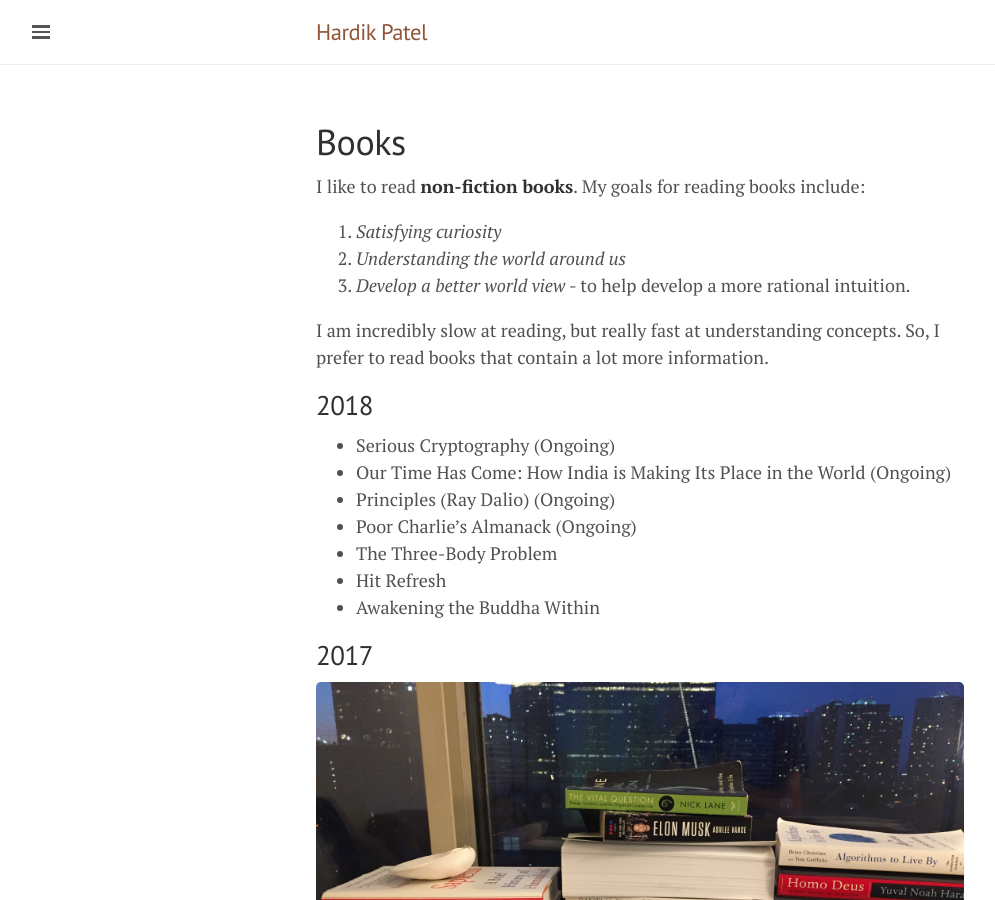
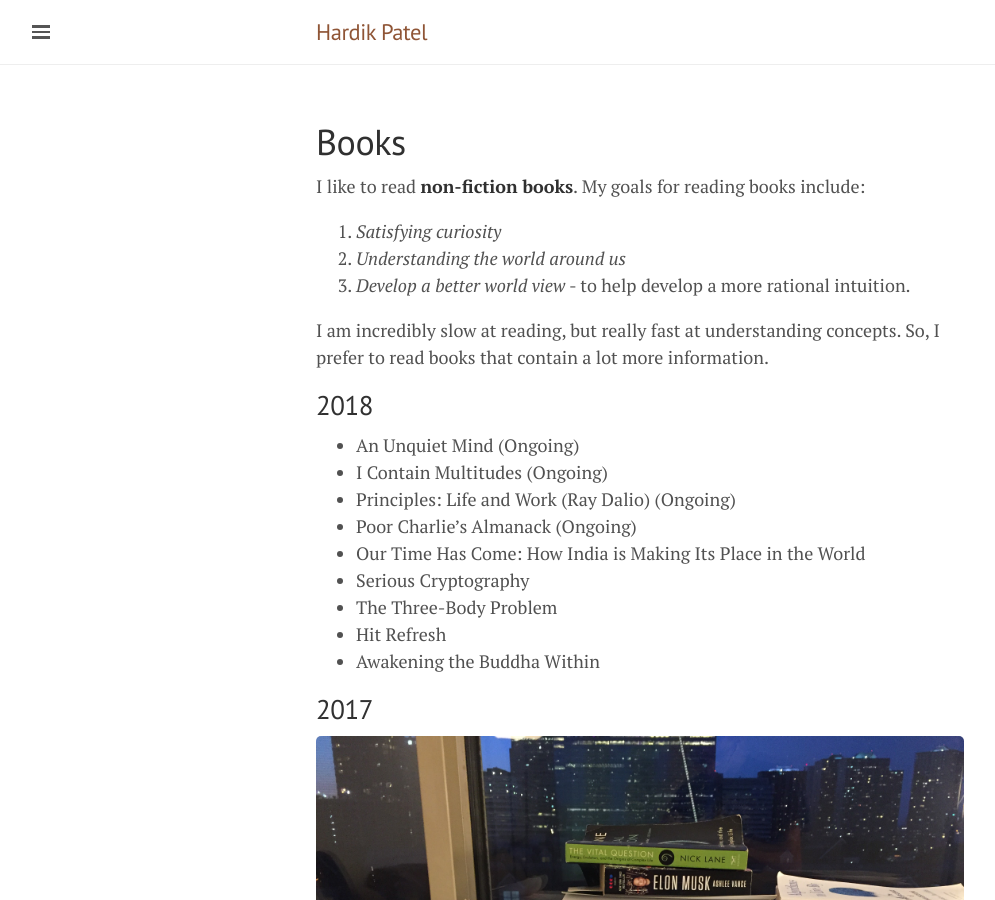
Before and after one commit to hardikp/hardikp.github.io, a Jekyll site: the page built from books.md, in a window 1280 px wide and 900 px high. Shown: the whole window, without its empty margins (0-995 px from the left). Built offline with Jekyll 4.4.1, drawn with Linux system fonts in a browser that asks for light colours; comment, search, counter and statistics services are not loaded.

Commit message:
Updating book list

```diff
--- a/books.md
+++ b/books.md
@@ -13,10 +13,12 @@ I am incredibly slow at reading, but really fast at understanding concepts. So,
 a lot more information.
 
 ## 2018
-* Serious Cryptography (Ongoing)
-* Our Time Has Come: How India is Making Its Place in the World (Ongoing)
-* Principles (Ray Dalio) (Ongoing)
+* An Unquiet Mind (Ongoing)
+* I Contain Multitudes (Ongoing)
+* Principles: Life and Work (Ray Dalio) (Ongoing)
 * Poor Charlie's Almanack (Ongoing)
+* Our Time Has Come: How India is Making Its Place in the World
+* Serious Cryptography
 * The Three-Body Problem
 * Hit Refresh
 * Awakening the Buddha Within
```
